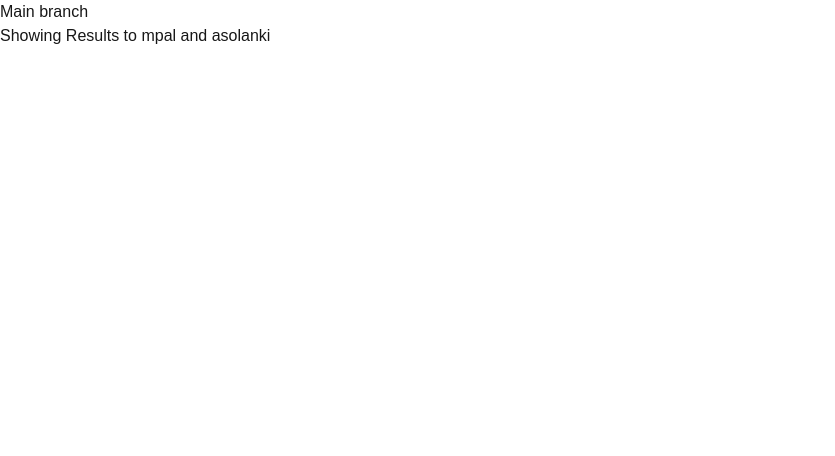
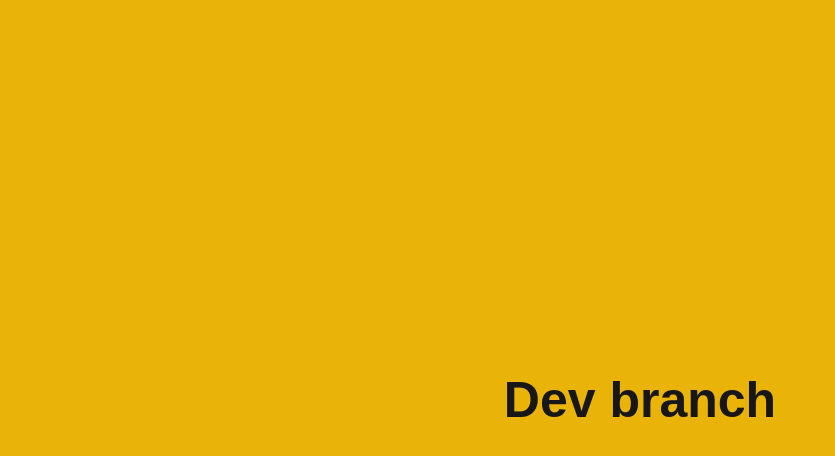
Before and after one commit to parthardeshana/demo-ci-cd, a Next.js app: page / in a window 1280 px wide. Shown: the top 456 px of the page, without its empty margins (0-835 px from the left). Built offline with nearby package versions, Linux system fonts and the light colour scheme.

Commit message:
made demo page

```diff
--- a/app/page.js
+++ b/app/page.js
@@ -2,10 +2,9 @@ import React from "react";
 
 const Page = () => {
   return (
-    <>
-      <h1>Main branch</h1>
-      <h1>Showing Results to mpal and asolanki</h1>
-    </>
+    <div class="flex h-screen w-screen items-center justify-center bg-yellow-500">
+      <h1 className="text-[50px] font-bold">Dev branch</h1>
+    </div>
   );
 };
 
```
